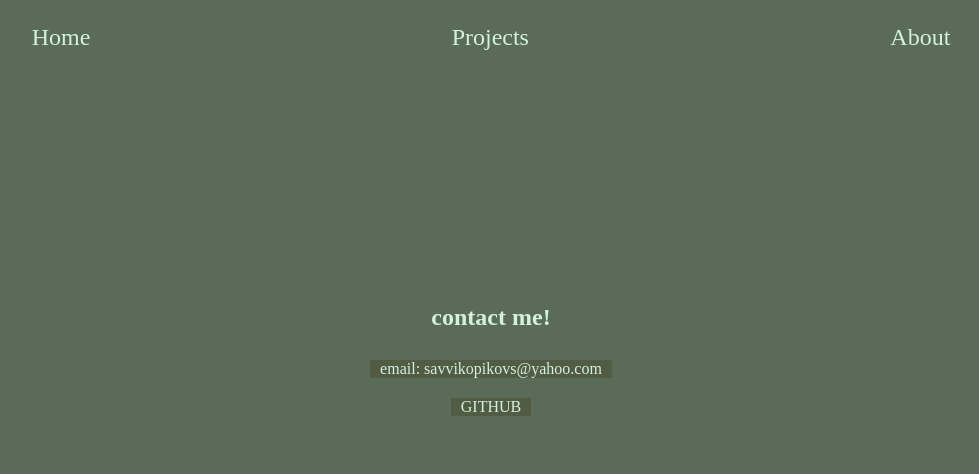
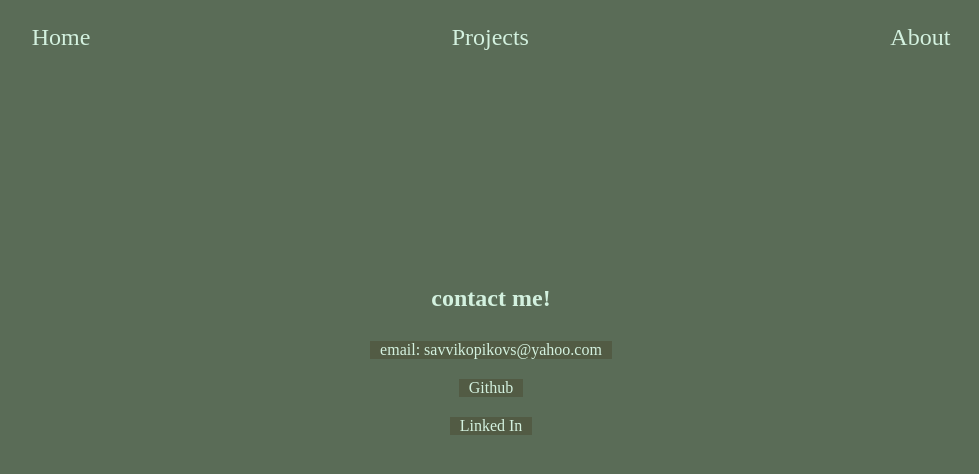
Before and after one commit to savvik37/portfolio-2024, a React (Create React App) app: page /about in a window 1280 px wide. Shown: the top 474 px of the page, without its empty margins (149-1128 px from the left). Built offline with nearby package versions, Linux system fonts and the light colour scheme; a web font is replaced by a local one.

Commit message:
Update about.js

```diff
--- a/src/about.js
+++ b/src/about.js
@@ -9,7 +9,10 @@ export default function About() {
                 <p class="clp" >email: savvikopikovs@yahoo.com</p>
             </a>
             <a href="https://github.com/savvik37" target="_blank" rel="noopener noreferrer" class="contactLink">
-                <p class="clp">GITHUB</p>
+                <p class="clp">Github</p>
+            </a>
+            <a href="https://www.linkedin.com/in/savvik-opikovs-bsc-68b069151/" target="_blank" rel="noopener noreferrer" class="contactLink">
+                <p class="clp">Linked In</p>
             </a>
         </div>
     </div>
```
